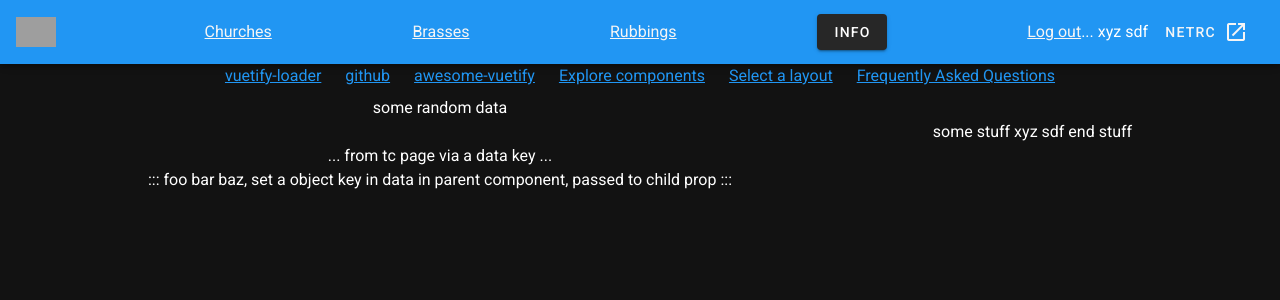
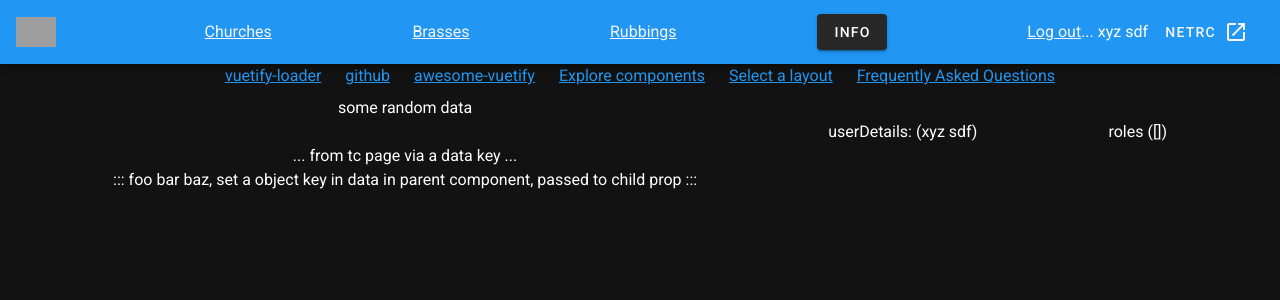
Before and after one commit to netrc/vlcb21, a Vue app: page /testpage in a window 1280 px wide. Shown: the top 300 px of the page. Built offline with nearby package versions, Linux system fonts and the light colour scheme; no server answers; grey boxes are pictures that could not be loaded.

Commit message:
also show roles in testpage

```diff
--- a/src/components/Testpage.vue
+++ b/src/components/Testpage.vue
@@ -21,7 +21,11 @@
     </v-row>
 
     <v-row justify="center">
-    some stuff {{ userDetails }} end stuff
+    userDetails:  ({{ userDetails }})
+    </v-row>
+
+    <v-row justify="center">
+    roles ({{ userRoles }})
     </v-row>
 
     </v-row>
```
